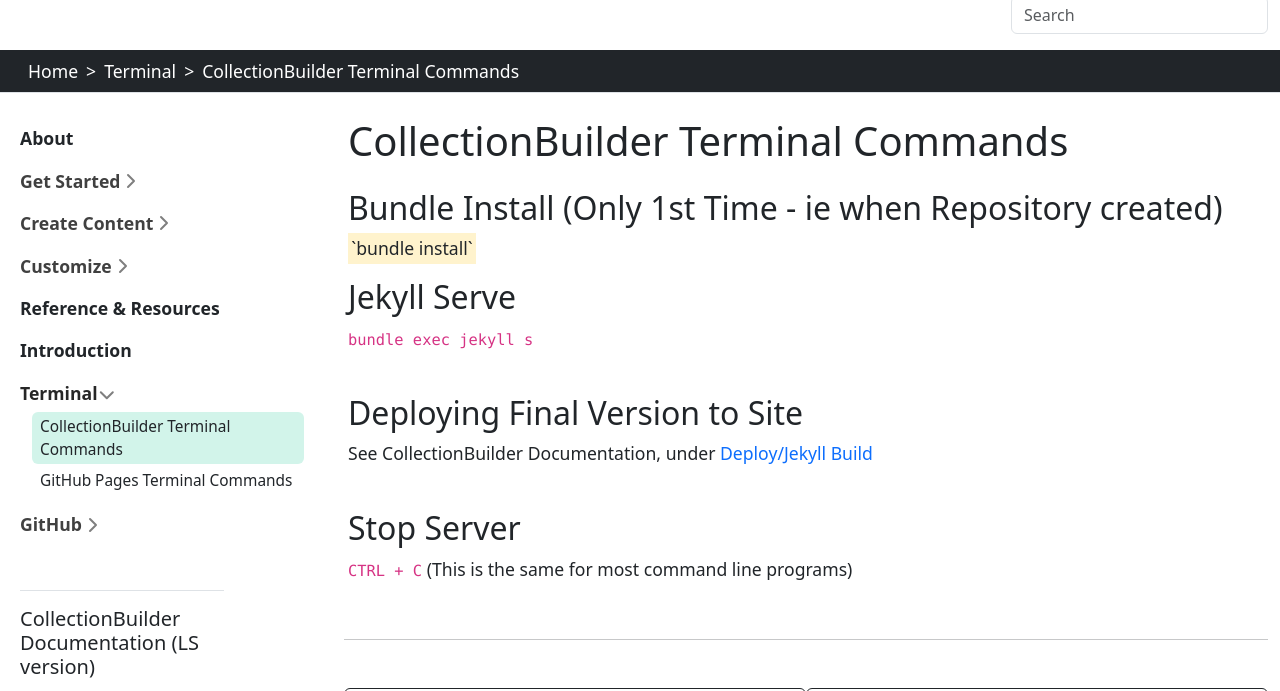
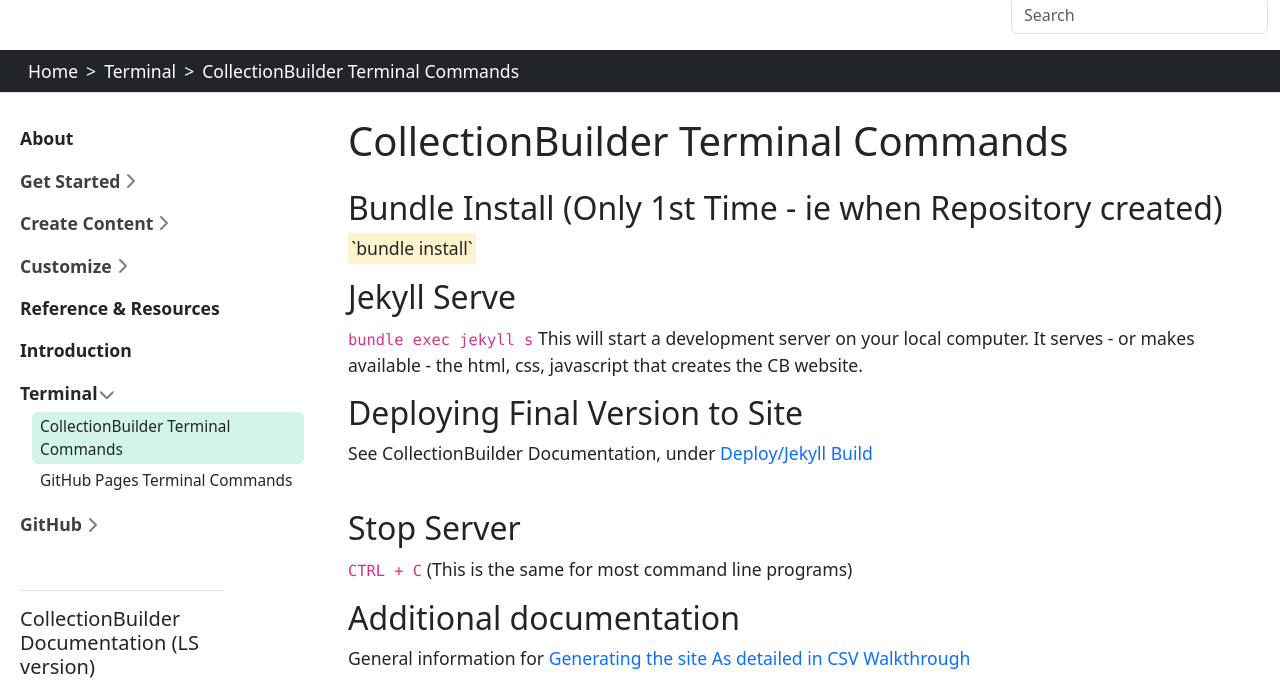
Before and after one commit to lsulli12/cb-documentation_test, a Jekyll site: the page built from content/Terminal/cb.md, in a window 1280 px wide and 900 px high, cut to the strip 120-811 px from the top of the window. Built offline with Jekyll 4.4.1, drawn with Linux system fonts in a browser that asks for light colours.

Commit message:
content updates

```diff
--- a/content/Terminal/cb.md
+++ b/content/Terminal/cb.md
@@ -9,7 +9,7 @@ title: CollectionBuilder Terminal Commands
 
 
 ## Jekyll Serve
-`bundle exec jekyll s`
+`bundle exec jekyll s` This will start a development server on your local computer. It serves - or makes available - the html, css, javascript that creates the CB website.
 <br>
 
 ## Deploying Final Version to Site
@@ -19,3 +19,7 @@ See CollectionBuilder Documentation, under [Deploy/Jekyll Build](https://collect
 ## Stop Server
 `CTRL + C`
 (This is the same for most command line programs)
+
+## Additional documentation
+General information for [Generating the site](https://collectionbuilder.github.io/cb-docs/docs/repository/generate)
+[As detailed in CSV Walkthrough](https://collectionbuilder.github.io/cb-docs/docs/walkthroughs/csv-walkthrough/#13-run-the-bundle-exec-jekyll-serve-command-to-generate-your-site-video-version)
```
Also changed, not shown: content/Terminal/githubpages.md (+2 -2 lines).
